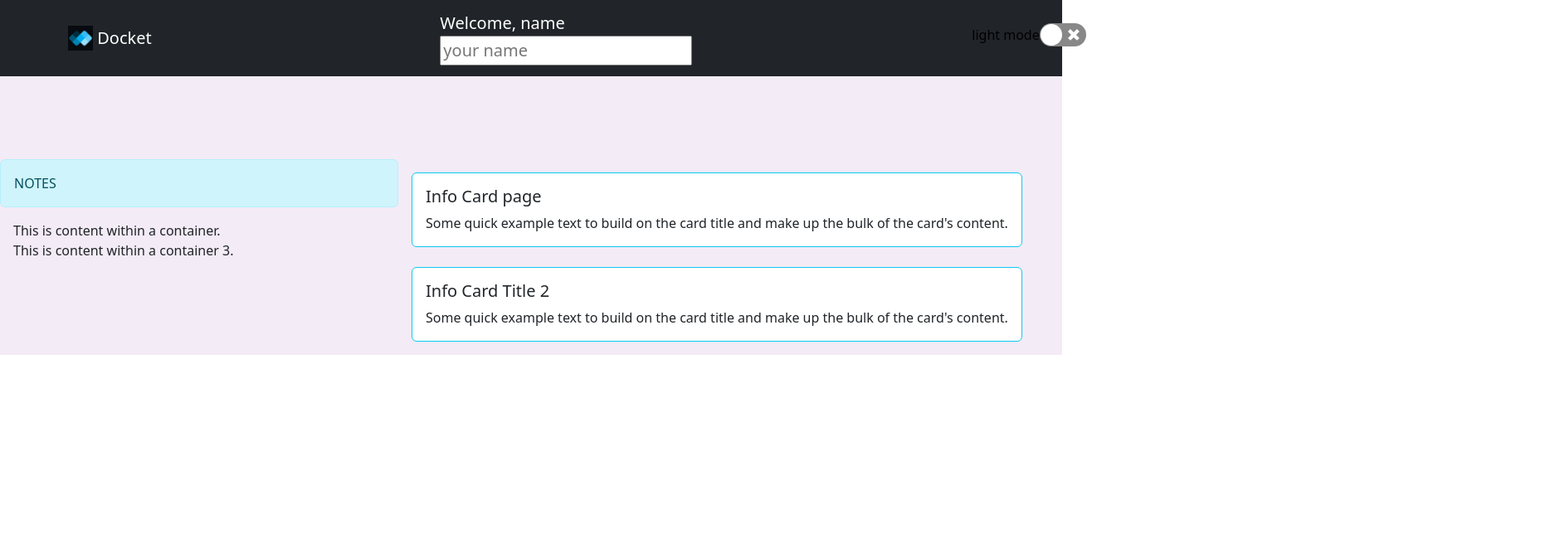
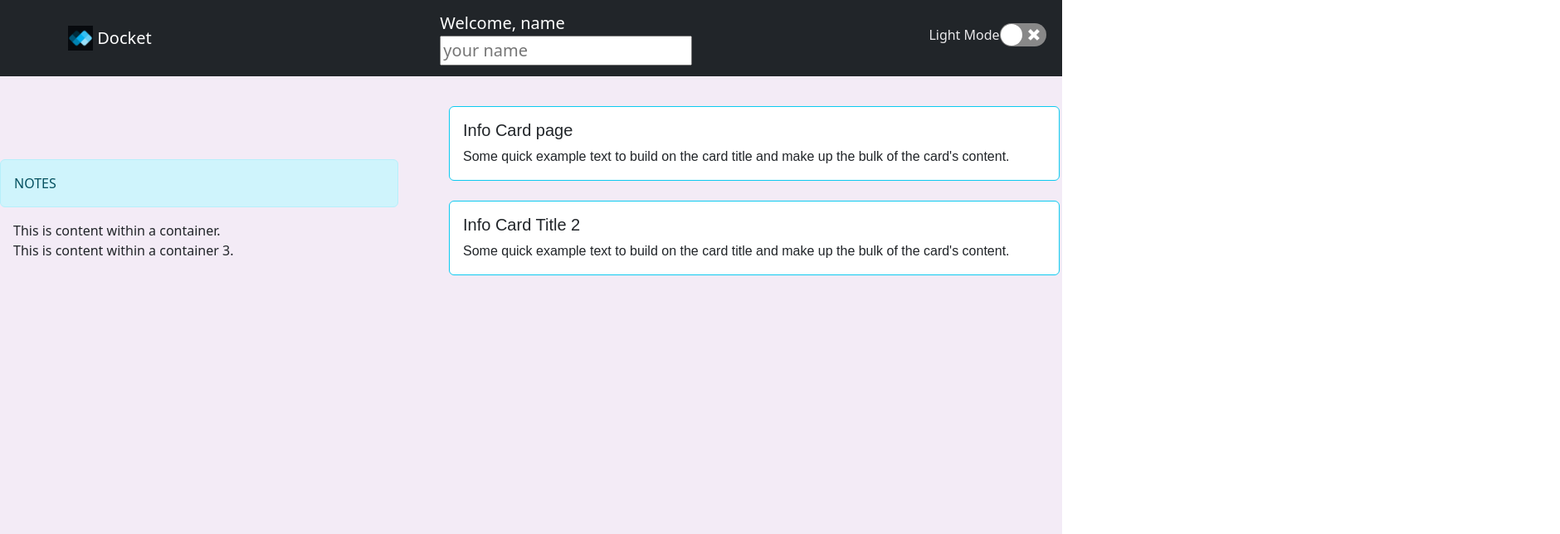
Before and after one commit to bouzianeseffah/front-end-project, a React (Create React App) app in the folder todo-list-project/: page / in a window 1280 px wide. Shown: the top 644 px of the page at 83% size, 1880 px wide, since content can reach past the window. Built offline with nearby package versions, Linux system fonts and the light colour scheme.

Commit message:
list container class has position relative left and buttom

```diff
--- a/todo-list-project/public/index.css
+++ b/todo-list-project/public/index.css
@@ -3,12 +3,8 @@
 hr {
   width: auto;
 }
-#darklight .offcanvas-body {
+#dark .offcanvas-body {
   background-color: rgb(51, 1, 167);
-}
- body{
-  background-color: green;
-
 }
 
 
@@ -17,9 +13,13 @@ hr {
  display: flex;
 }
 
+.nav {
+  background-color: blue;
+}
+
 .sidebar button {
  margin: 1rem 0 1rem 1rem;
- color: black;
+ color: rgb(7, 7, 7);
  background-color: transparent;
  border: 1px solid rgb(13,202,240);
  font-weight: bolder;
@@ -47,6 +47,12 @@ hr {
 /* Lists */
 .lists-container {
  padding: 1rem;
+ position: relative;
+ bottom: 80px;
+ left: 45px;
+ font-family:  sans-serif;
+ width: 60%;
+ height: 100vh;
 }
 
 .list-card {
@@ -59,13 +65,14 @@ hr {
 
 }
 
-#darklight{
+#dark{
   background-color: #46045e;
 }
 
+/* dark mode */
 .switch{
   position: relative;
-  left: 600px;
+  left: 550px;
   bottom: 100px;
   width: 100vw;
   height: 100px;
@@ -75,9 +82,9 @@ hr {
 }
 
 #light .switch label{
-  color: #000
+  color: rgb(235, 234, 236)
 }
 
-#darklight .switch label{
+#dark .switch label{
   color: rgb(243, 236, 236)
 }
--- a/todo-list-project/src/App.js
+++ b/todo-list-project/src/App.js
@@ -17,7 +17,7 @@ export const ThemeContext = createContext('null')
 function App() {
     const [theme, setTheme] = useState("light");
   const toggleTheme = () =>{
-    setTheme((curr) => (curr === "light" ? "darklight": "light"));
+    setTheme((curr) => (curr === "light" ? "dark": "light"));
   };
 
   return (
@@ -27,8 +27,8 @@ function App() {
 
         />
         <div className="switch">
-            <label>{theme === "light"? "light mode": "dark mode"}</label>
-            <ReactSwitch onChange={toggleTheme} checked={theme === "darklight"}/>
+            <label>{theme === "light"? "Light Mode": "Dark Mode"}</label>
+            <ReactSwitch onChange={toggleTheme} checked={theme === "dark"}/>
         </div>
         <div className="content-container">
           <Sidebar />
```
